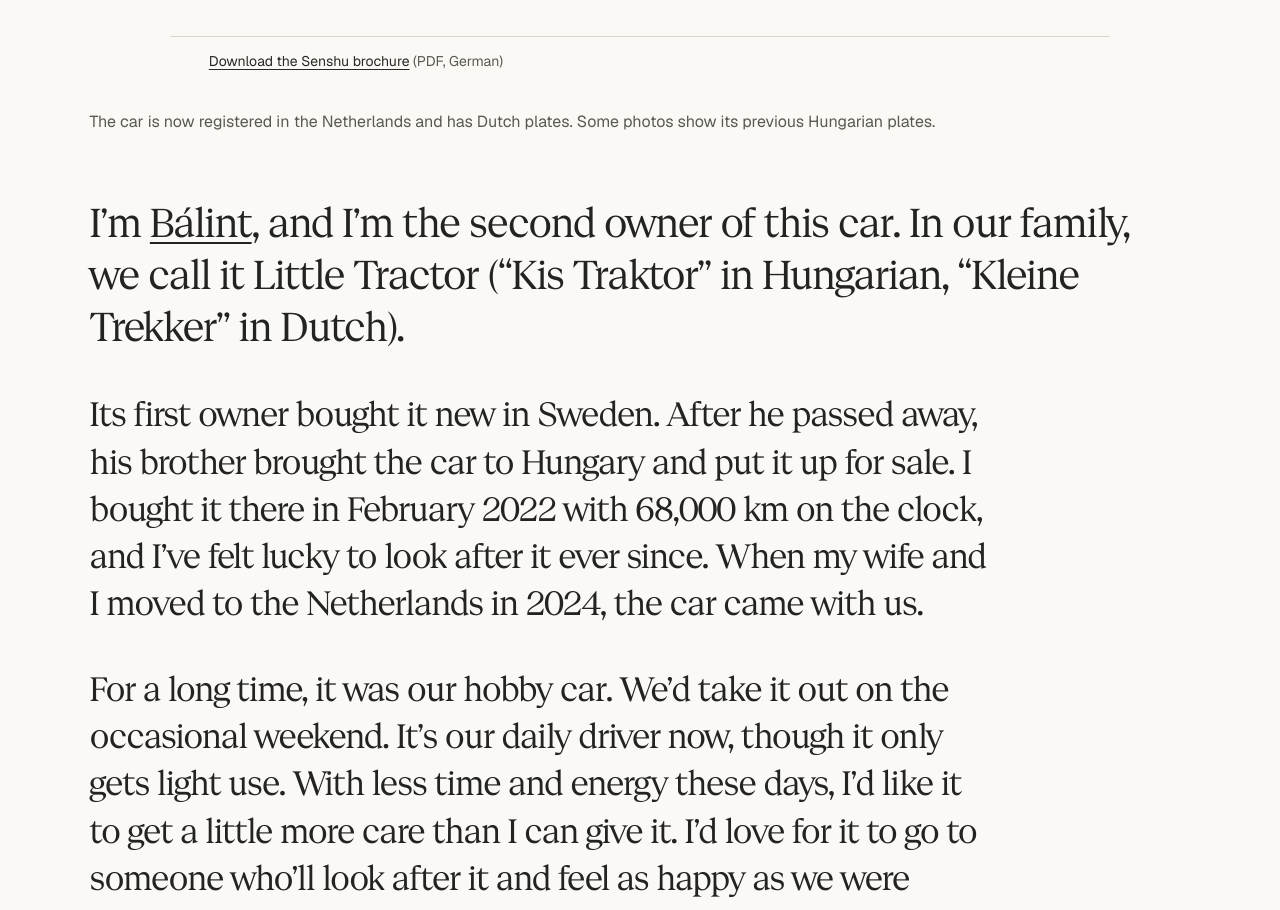
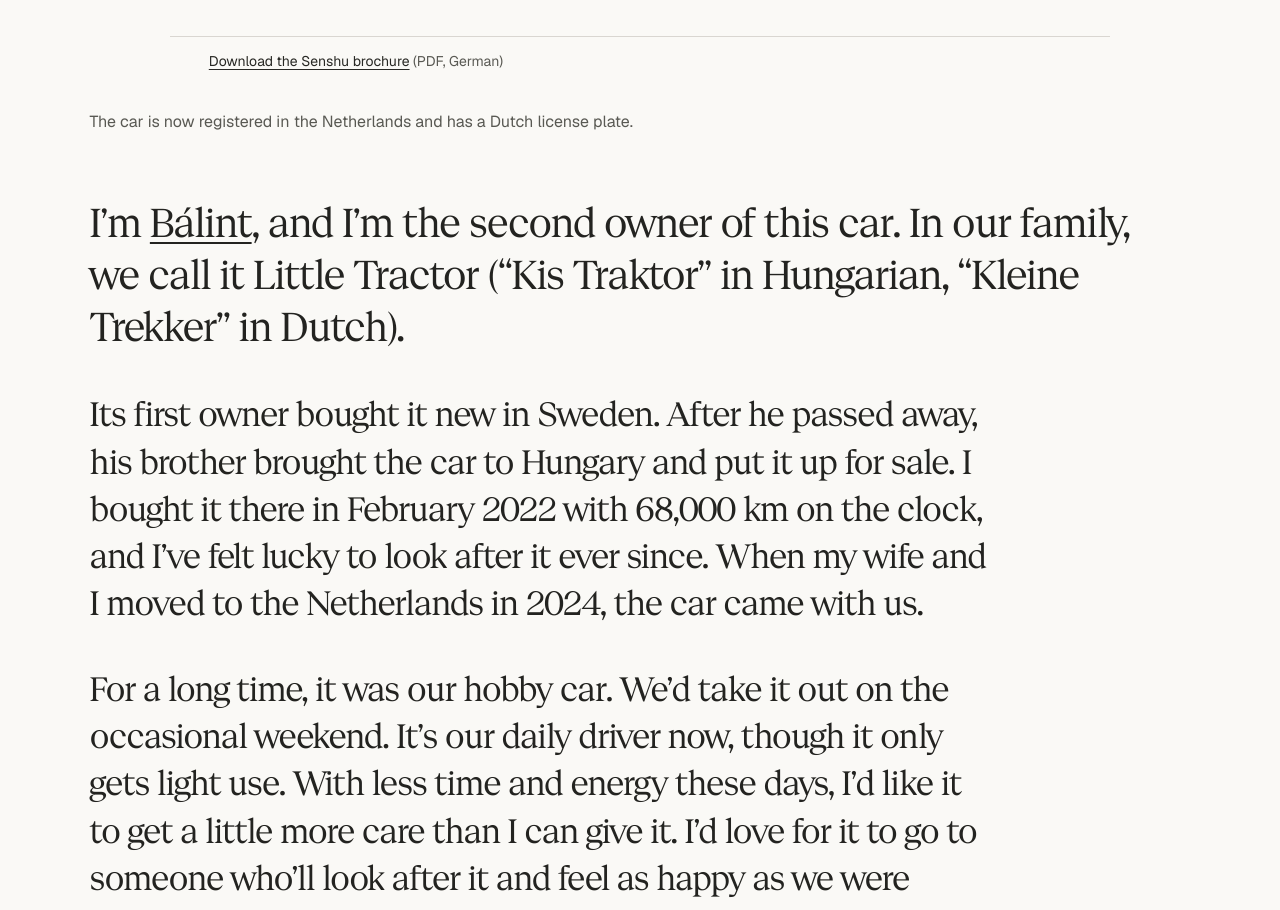
Before and after one commit to balintbrews/kleinetrekker, a plain HTML site: page index.html in a window 1280 px wide. Shown: the part 1146-2056 px from the top of the page. Drawn offline with Linux system fonts and the light colour scheme.

Commit message:
Shorten the Dutch license plate note

```diff
--- a/index.html
+++ b/index.html
@@ -358,7 +358,7 @@ OTHER DEALINGS IN THE FONT SOFTWARE.
       <p class="brochure"><a href="Mazda-MX-5-Senshu-brochure.pdf" download>Download the Senshu brochure</a> (PDF, German)</p>
       </section>
     </header>
-    <p id="registration" class="registration-note">The car is now registered in the Netherlands and has Dutch plates. Some photos show its previous Hungarian plates.</p>
+    <p id="registration" class="registration-note">The car is now registered in the Netherlands and has a Dutch license plate.</p>
     <article>
       <p>I’m <a href="https://www.linkedin.com/in/balintkleri/">Bálint</a>, and I’m the second owner of this car. In our family, we call it Little Tractor (“Kis Traktor” in Hungarian, “Kleine Trekker” in Dutch).</p>
       <p>Its first owner bought it new in Sweden. After he passed away, his brother brought the car to Hungary and put it up for sale. I bought it there in February 2022 with 68,000 km on the clock, and I’ve felt lucky to look after it ever since. When my wife and I moved to the Netherlands in 2024, the car came with us.</p>
```
